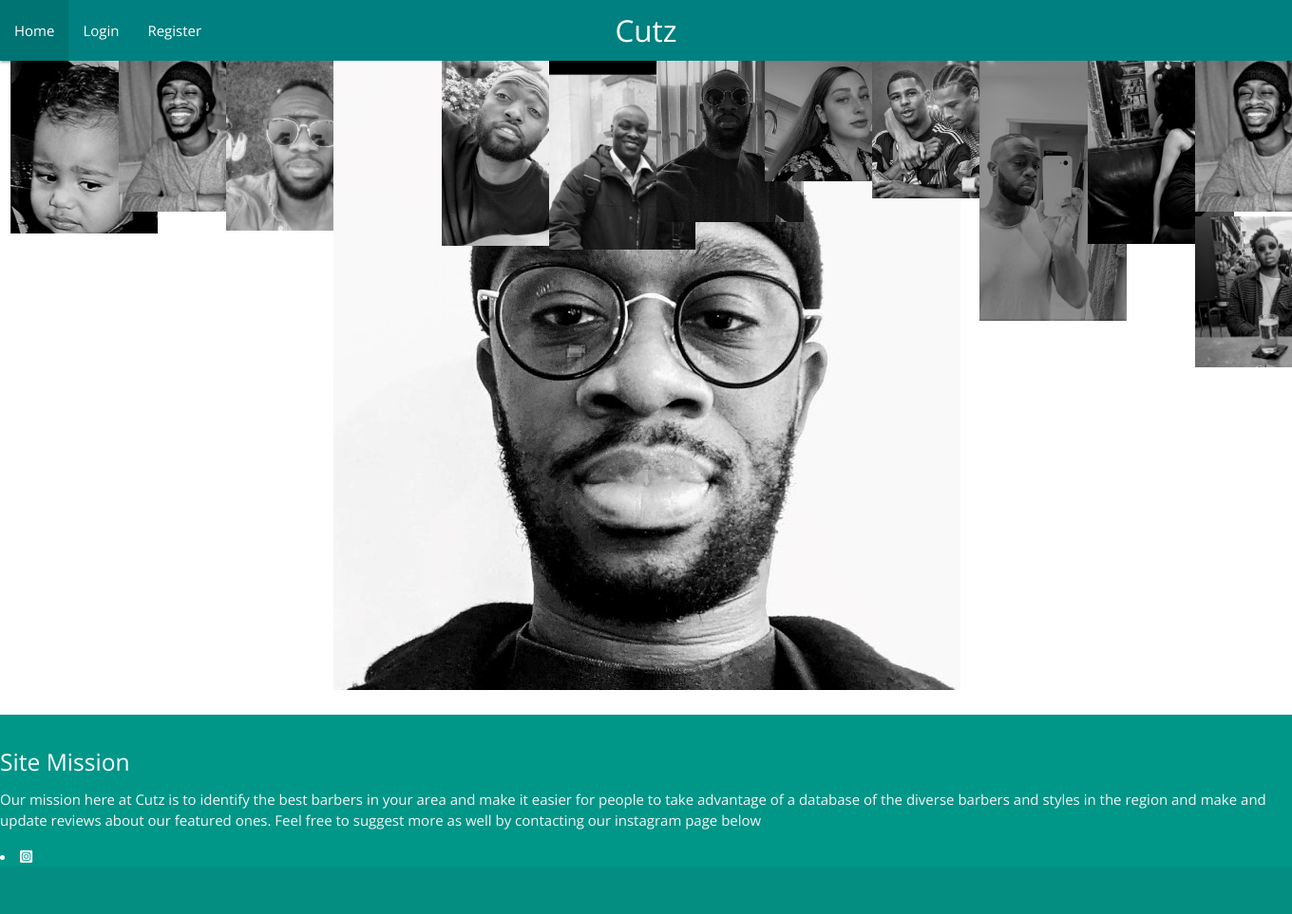
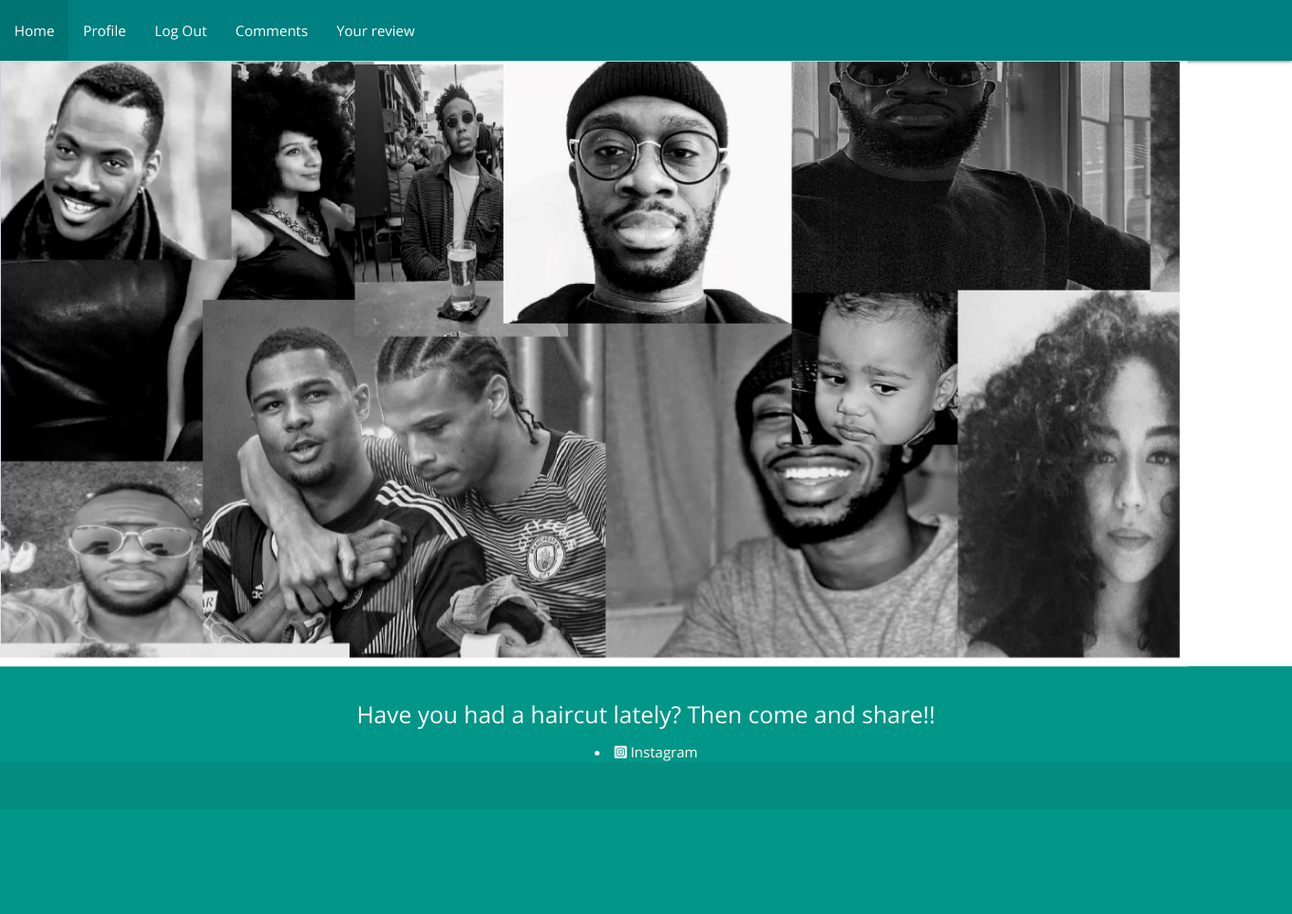
Before and after one commit to aoshenye/Cutz21, a Flask app: page /get_home in a window 1360 px wide; the page is wider, and only the part inside the window is pictured. Shown: that part at 95% size. After the commit the page ends 802 px from the top of that part, so only its background shows below. Run offline with Flask 2, Linux system fonts and the light colour scheme; the visitor is signed in with stand-in values (Sample User, id 1); one stand-in notice (Sample message) is shown; a database or web service that is not in the repository returns one stand-in record (values such as "Sample title"); some libraries are stand-ins or nearby versions.

Commit message:
add background image, center footer wording and icon

```diff
--- a/app.py
+++ b/app.py
@@ -18,25 +18,74 @@ app.secret_key = os.environ.get("SECRET_KEY")
 
 mongo = PyMongo(app)
 
-# list variable is reviews
+"""
+Design wise, improvement to the overall user experience and navigation
+    - Comments page can be public
+Display comments done by user on their profile
+    - They can press on edit/delete on any comment
+    - This will redirect them to an edit comment page
+Make sure that people who didn't write the comment cannot edit it as well (check the username of the comment and the user logged in, if logged in)
+Comments displayed can be nicer in terms of design
+You can also have an image (file/url) of the barber saved in the db
+Clean up the db
+Add proper function comments throughout and function documentation
+It would be beneficial if you used the contact form you have in forms.py and add an endpoint to handle a "dummy" send email.
+README file
+"""
+
+
+def is_logged_in():
+    return session.get('user')
+
+
 @app.route("/")
 @app.route("/get_home")
 def get_home():
+    """
+    List variable is reviews
+    """
     categories = list(mongo.db.categories.find())
     reviews = get_reviews()
     return render_template("reviews.html", categories=categories, reviews=reviews)
 
-# to post submission of text in form(reviews once submitted)
-@app.route("/add_comment", methods = ["GET", "POST"])
+
+@app.route("/")
+@app.route("/contact")
+def contact():
+    """
+    Accepts both GET and POST and implement with the ContactForm and it should just print out the message from the user.
+    print(request.form['message'])
+    """
+    categories = list(mongo.db.categories.find())
+    reviews = get_reviews()
+    return render_template("reviews.html", categories=categories, reviews=reviews)
+
+
+@app.route("/add_comment", methods=["GET", "POST"])
 def add_comment():
-    if request.method == "POST":
-        review = {
+    """
+    To post scomment of text in form(revicommentsubmitted)
+    """
+    if is_logged_in():
+        # user is logged in
+        if request.method == "POST":
+            # handle post
+            review_data = {
+                'barber_name': request.form['barber_name'],
+                'comment': request.form['comment'],
+                'date_of_cut': request.form['date_of_cut'],
+                'author': session['user'],
+            }
+            print(review_data)
+            new_record_id = mongo.db.reviews.insert_one(review_data)
+            flash("Created comment successfully", "success")
+            return redirect(url_for("get_reviews"))
 
-            "barber_name": request.form.get("task_name"),
-            "comment_x": request.form.get("comment_x")
-            }
-    new_record_id = mongo.db.reviews.insert_one(request.form.to_dict()).inserted_id
-    return render_template("add_comment.html")
+        # get request
+        return render_template("add_comment.html")
+
+    flash("Register or log in", "warning")
+    return redirect(url_for("register"))
 
 
 @app.route("/get_reviews")
@@ -48,25 +97,24 @@ def get_reviews():
 @app.route("/register", methods=["GET", "POST"])
 def register():
     if request.method == "POST":
-            # check if username already exists in db
-            existing_user = mongo.db.users.find_one(
-                {"username": request.form.get("username").lower()})
+        # check if username already exists in db
+        existing_user = mongo.db.users.find_one(
+            {"username": request.form.get("username").lower()})
 
-            if existing_user:
-                flash("Username already exists")
-                return redirect(url_for("register"))
+        if existing_user:
+            flash("Username already exists")
+            return redirect(url_for("register"))
 
-            register = {
-                "username": request.form.get("username").lower(),
-                "password": generate_password_hash(request.form.get("password"))
-            }
-            mongo.db.users.insert_one(register)
+        register = {
+            "username": request.form.get("username").lower(),
+            "password": generate_password_hash(request.form.get("password"))
+        }
+        mongo.db.users.insert_one(register)
 
         # put the new user into 'session' cookie
-            session["user"] = request.form.get("username").lower()
-            flash("Registration Successful!")
-            return redirect(url_for("profile", username=session["user"]))
-
+        session["user"] = request.form.get("username").lower()
+        flash("Registration Successful!")
+        return redirect(url_for("profile", username=session["user"]))
 
     return render_template("register.html")
 
@@ -82,11 +130,11 @@ def login():
             # ensure hashed password matches user input
             if check_password_hash(
                     existing_user["password"], request.form.get("password")):
-                        session["user"] = request.form.get("username").lower()
-                        flash("Welcome, {}".format(
-                            request.form.get("username")))
-                        return redirect(url_for(
-                            "profile", username=session["user"]))
+                session["user"] = request.form.get("username").lower()
+                flash("Welcome, {}".format(
+                    request.form.get("username")))
+                return redirect(url_for(
+                    "profile", username=session["user"]))
             else:
                 # password invalid
                 flash("Incorrect Username and/or Password")
@@ -120,7 +168,6 @@ def logout():
     return redirect(url_for("login"))
 
 
-
 if __name__ == "__main__":
     app.run(host=os.environ.get("IP"),
             port=int(os.environ.get("PORT")),
--- a/form.py
+++ b/form.py
@@ -7,8 +7,7 @@ from bson.objectid import ObjectId
 
 
 class ContactForm(FlaskForm):
-@app.route("/add_comment.html", methods=["GET", "POST"])
-name = StringField(
+    name = StringField(
         'barber_name',
         [DataRequired()]
     )
--- a/static/css/style.css
+++ b/static/css/style.css
@@ -14,8 +14,3 @@ body {
 .fa fa-instagram{
     padding-bottom: 15px;
 }
-.fa fa-instagram {
-    size: 13px;
-    line-height: 7px;
-    text-align: center;
-    }
--- a/templates/base.html
+++ b/templates/base.html
@@ -44,7 +44,7 @@
     </nav>
 
     <section id="messages-section">
-        <div class="">
+        <div class="container">
             <div class="row">
                 <div class="col">
                     <!-- Loop over flash messages and display them -->
@@ -52,7 +52,7 @@
                     {% if messages %}
                     <ul>
                         {% for category, message in messages %}
-                        <li class="alert alert-{{ category }}">{{ message }}</li>
+                        <li class="{{ category }}">{{ message }}</li>
                         {% endfor %}
                     </ul>
                     {% endif %}
--- a/templates/comments.html
+++ b/templates/comments.html
@@ -1,23 +1,23 @@
 {% extends "base.html" %}
+
 {% block content %}
-
-
+<div class="container">
+    <h2>Barber Reviews</h2>
+    <br>
+    <div class="row">
+        <div class="col12">
             <ul class="collection">
                 {% for review in reviews %}
-        {{review}}
-
-    <li class="">
-      <p><br>
-      </p>
-    </li>
                 <li class="collection-item avatar">
                     <i class="material-icons circle"></i>
-      <span class="title"></span>
-      <p> <br>
-
-      </p>
+                    <span class="title">{{ review.barber_name }}</span>
+                    <p>{{ review.date_of_cut }}</p>
+                    <p>{{ review.comment }}</p>
+                    <p>By {{ review.author }}</p>
                 </li>
                 {% endfor %}
-
             </ul>
+        </div>
+    </div>
+</div>
 {% endblock %}
--- a/templates/reviews.html
+++ b/templates/reviews.html
@@ -13,39 +13,30 @@
   <link href="https://fonts.googleapis.com/css?family=Open+Sans:300i,400" rel="stylesheet">
   <link rel="stylesheet" href="https://cdnjs.cloudflare.com/ajax/libs/font-awesome/4.7.0/css/font-awesome.min.css" type="text/css">
 
+
+  <body>
  <nav>
         <div class="nav-wrapper" style="background-color: teal;">
-      <a href="#!" class="brand-logo center">Cutz</a>
             <ul class="left hide-on-med-and-down">
+                {% if session.user %}
+                <li><a href="{{ url_for('get_home') }}">Home</a></li>
+                <li><a href="{{ url_for('profile', username=session['user']) }}">Profile</a></li>
+                <li><a href="{{ url_for('logout') }}">Log Out</a></li>
+                <li><a href="{{ url_for('get_reviews') }}">Comments</a></li>
+                <li><a href="{{ url_for('add_comment') }}">Your review</a></li>
+
+                {% else %}
                 <li><a href="{{ url_for('get_home') }}">Home</a></li>
                 <li><a href="{{ url_for('login') }}">Login</a></li>
                 <li><a href="{{ url_for('register') }}">Register</a></li>
+                {% endif %}
 
             </ul>
         </div>
     </nav>
-  <body>
-    <div class="row">
 
 
-      <div class="col s1"><img class="card-img-top" src="static/images/baby.jpg" alt="" style="max-width: 170%;"></div>
-      <div class="col s1"><img class="card-img-top" src="static/images/smile.JPG" alt="" style="max-width: 170%;"></div>
-      <div class="col s1"><img class="card-img-top" src="static/images/sunme.jpg" alt="" style="max-width: 170%;"></div>
-      <div class="col s1"><img class="card-img-top" src="static/images/arn5.jpg" alt="" style="box-sizing: initial"></div>
-      <div class="col s1"><img class="card-img-top" src="static/images/nyas.jpg" alt="" style="max-width: 170%;"></div>
-      <div class="col s1"><img class="card-img-top" src="static/images/tim.png" alt="" style="max-width: 170%;"></div>
-      <div class="col s1"><img class="card-img-top" src="static/images/beard2.jpg" alt="" style="max-width: 170%;"></div>
-      <div class="col s1"><img class="card-img-top" src="static/images/ida.png" alt="" style="max-width: 170%;"></div>
-      <div class="col s1"><img class="card-img-top" src="static/images/bayern.png" alt="" style="max-width: 170%;"></div>
-      <div class="col s1"><img class="card-img-top" src="static/images/beardbw.jpg" alt="" style="max-width: 170%;"></div>
-      <div class="col s1"><img class="card-img-top" src="static/images/salma.jpg" alt="" style="max-width: 170%;"></div>
-      <div class="col s1"><img class="card-img-top" src="static/images/smile.jpg" alt="" style="max-width: 170%;"></div>
-
-      <div class="col s1"><img class="card-img-top" src="static/images/sam.jpg" alt="" style="max-width: 170%;"></div>
-      <div class="col s1"></div>
-      <div class="col s1"></div>
-    </div>
-
+<img class="materialboxed" width="1250" src="static/images/back1.jpg">
   </body>
 
 
@@ -55,16 +46,14 @@
 
 
 <section>
-  <footer class="page-footer teal">
+  <footer class="page-footer teal" style="text-align: center;">
 
-          <h5 class="white-text">Site Mission</h5>
-          <p class="grey-text text-lighten-4">Our mission here at Cutz is to identify the best barbers in your area and make it easier for people to take
-               advantage of a database of the diverse barbers and styles in the region
-               and make and update reviews about our featured ones. Feel free to suggest more as well by contacting our instagram page below</p>
+          <h5 class="white-text">Have you had a haircut lately? Then come and share!!</h5>
+          <p class="grey-text text-lighten-4"></p>
      <li class="list-inline-item">
                      <a target="_blank" href="https://www.instagram.com/">
                      <i class="fab fa-instagram-square" style="color: whitesmoke;"></i>
-                     <span class="sr-only">Instagram</span>
+                     <span style="color: ivory; text-shadow: lightgray;">Instagram</span>
                      </a>
                   </li>
     <div class="footer-copyright">
```
Also changed, not shown: templates/add_comment.html (+21 -13 lines), static/images/back1.jpg (added), static/images/back2.jpg (added), static/images/background.png (added). Lines whose indentation alone changed are shown as unchanged.
